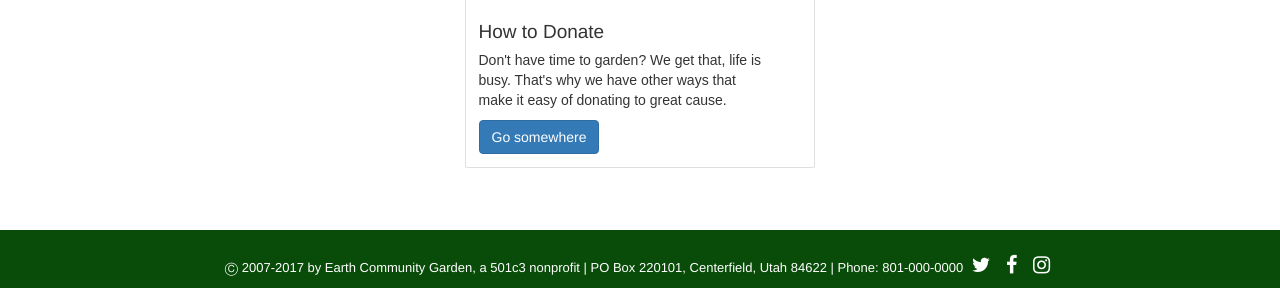
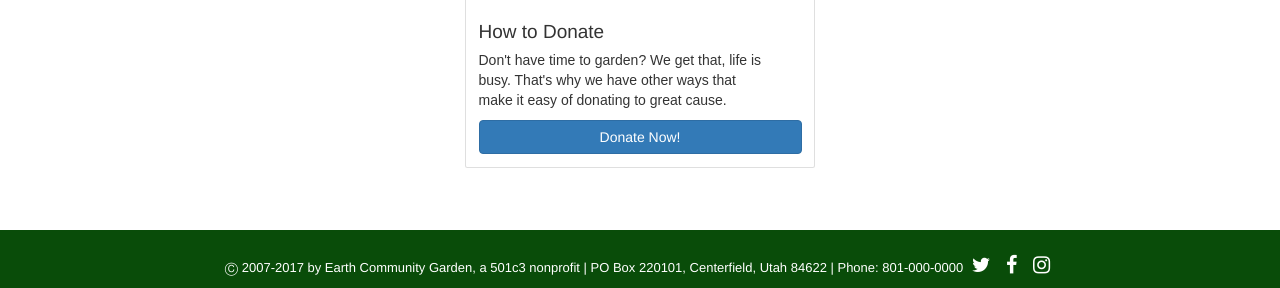
Before and after one commit to SteamyWolf/Community-Garden, a PHP site: page / in a window 1280 px wide. Shown: the part 1293-1581 px from the top of the page. Run offline with PHP 8.4, Linux system fonts and the light colour scheme.

Commit message:
Updated Cards

```diff
--- a/css/style_index.css
+++ b/css/style_index.css
@@ -395,3 +395,6 @@ section{
 .card-text {
 	font-size: 1.4rem;
 }
+.btn-primary {
+	width: 100%;
+}
--- a/index.html
+++ b/index.html
@@ -184,7 +184,7 @@
 			<div class="card-body">
 			  <h5 class="card-title">Come Visit Us</h5>
 			  <p class="card-text">With several locations across Utah as well as pop-up Farmer's Market colaborations we are where you are! Fine a location near you!</p>
-			  <a href="#" class="btn btn-primary">Go somewhere</a>
+			  <a href="#" class="btn btn-primary">Find Locations</a>
 			</div>
 		</div>
 		<div class="card" style="width: 35rem;">
@@ -192,7 +192,7 @@
 			<div class="card-body">
 			  <h5 class="card-title">Volunteer Opportunities</h5>
 			  <p class="card-text">We have serveral flexible volunteering options that make it easy to fix into busy schedules!</p>
-			  <a href="#" class="btn btn-primary">Go somewhere</a>
+			  <a href="#" class="btn btn-primary">Volunteer!</a>
 			</div>
 		</div>
 		<div class="card" style="width: 35rem;">
@@ -200,7 +200,7 @@
 			<div class="card-body">
 			  <h5 class="card-title">Rent a Plot</h5>
 			  <p class="card-text">Don't have a garden? We can help with that! From our many community garden locations across Utah we can fine the perfect place for you to set up a garden box.</p>
-			  <a href="#" class="btn btn-primary">Go somewhere</a>
+			  <a href="#" class="btn btn-primary">Start Renting</a>
 			</div>
 		</div>
 		<div class="card" style="width: 35rem;">
@@ -208,7 +208,7 @@
 			<div class="card-body">
 			  <h5 class="card-title">How to Donate</h5>
 			  <p class="card-text">Don't have time to garden? We get that, life is busy. That's why we have other ways that make it easy of donating to great cause.</p>
-			  <a href="#" class="btn btn-primary">Go somewhere</a>
+			  <a href="#" class="btn btn-primary">Donate Now!</a>
 			</div>
 		</div>
 	</div>
```
